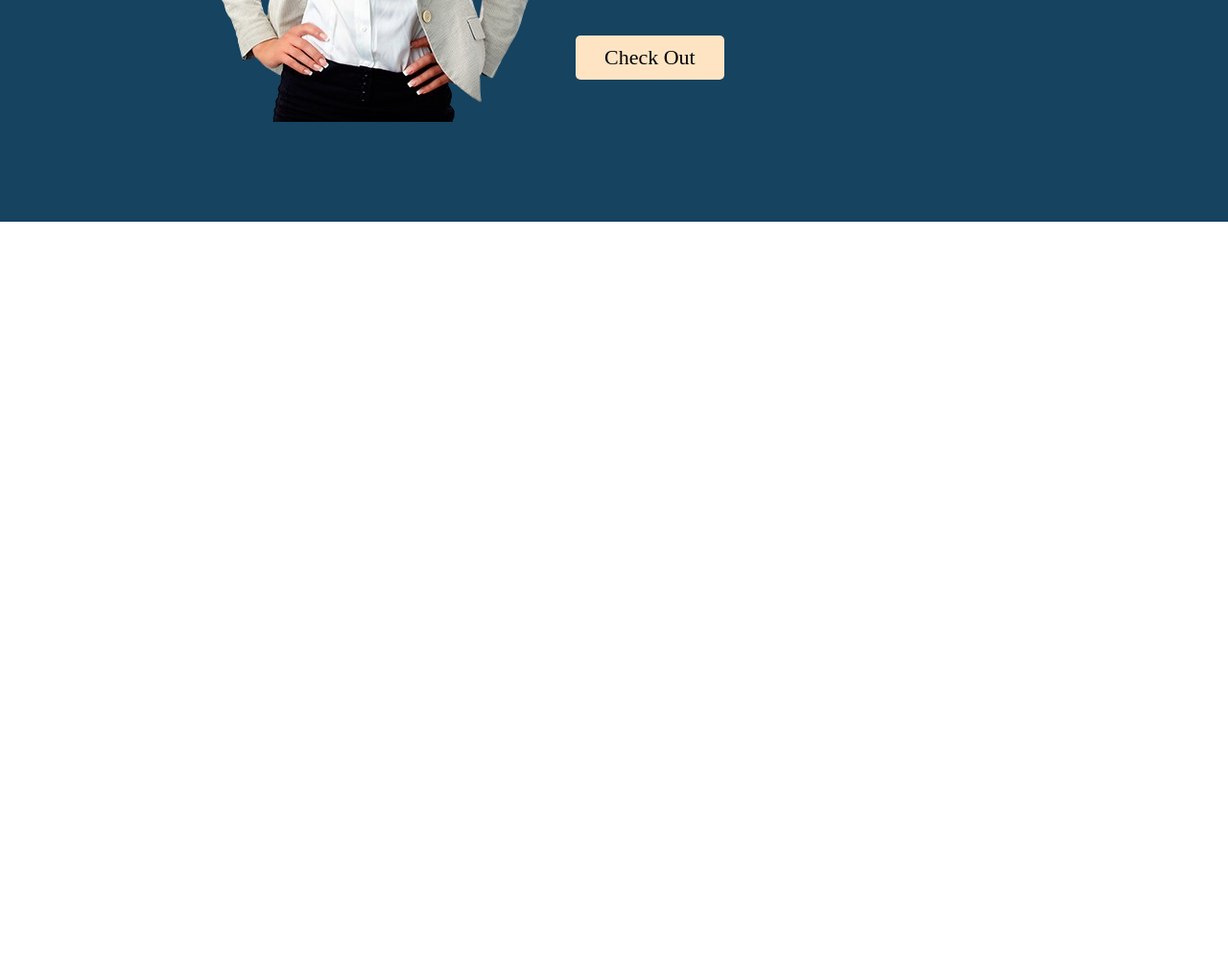
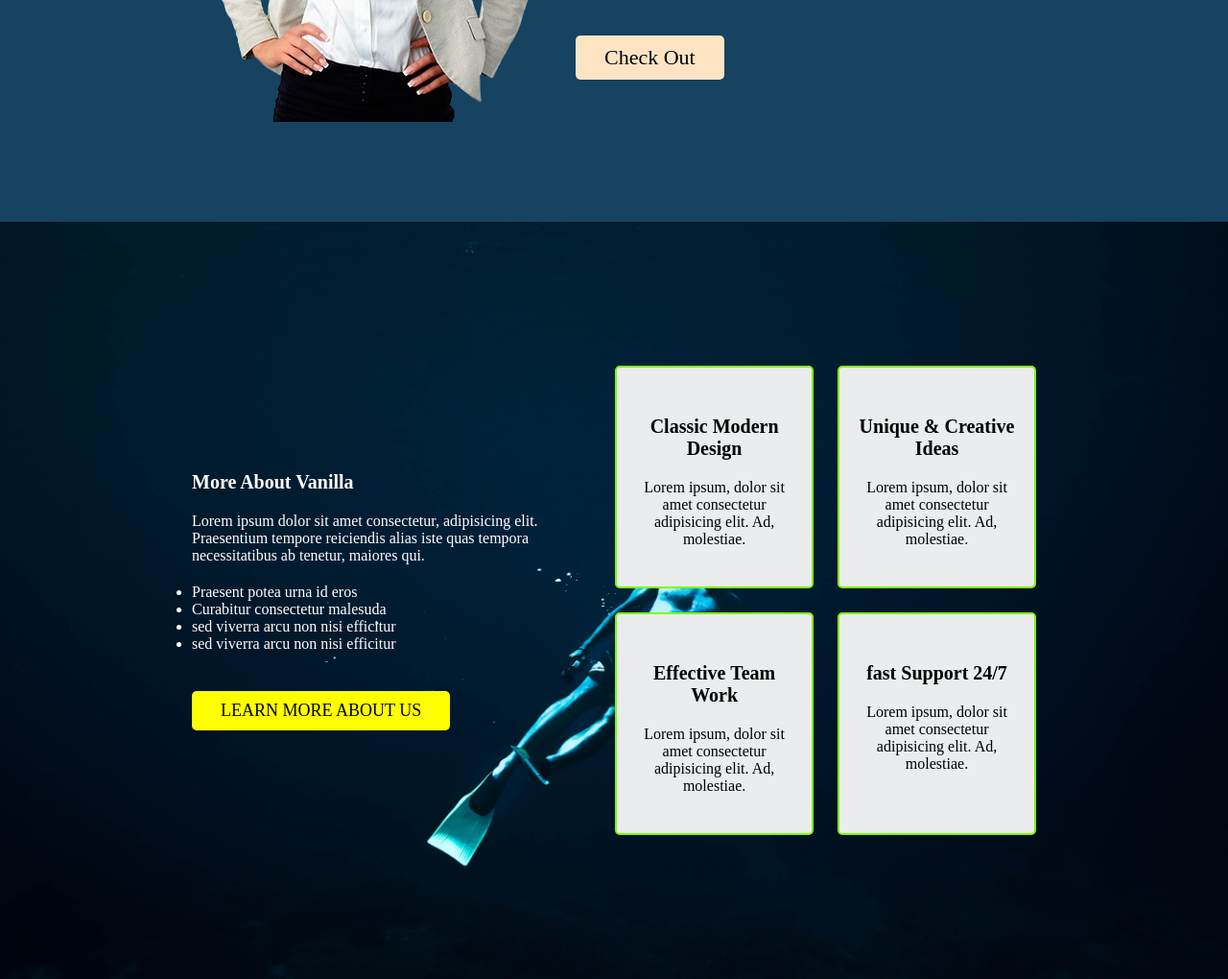
Before and after one commit to NazminNoor/Responsive-website-html-css, a plain HTML site: page index.html in a window 1280 px wide. Shown: the part 2107-3127 px from the top of the page at 96% size. Before the commit the page ends 2338 px from the top, so only its background shows below. Drawn offline with Linux system fonts and the light colour scheme; a web font is replaced by a local one.

Commit message:
aboute section code

```diff
--- a/index.html
+++ b/index.html
@@ -97,14 +97,53 @@
 
     </div>
 
-
-
-
 </div>
 
 </section>
 
+<!-- thrid section code start  -->
 
+<section id="about-section">
+
+        <div id="about-parent">
+                <div class="more-aboute-villa">
+                    <h4> More About Vanilla</h4>
+                    <p>Lorem ipsum dolor sit amet consectetur, adipisicing elit. Praesentium tempore reiciendis alias iste quas tempora necessitatibus ab tenetur, maiores qui.</p>
+                    <ul>
+                        <li>Praesent potea urna id eros</li>
+                        <li>Curabitur consectetur malesuda</li>
+                        <li>sed viverra arcu non nisi efficitur</li>
+                        <li>sed viverra arcu non nisi efficitur</li>
+                    </ul>
+
+                    <a href="#"> LEARN MORE ABOUT US</a>
+
+                </div>
+                <div id="about-single-parent">
+                    <div class="about-singel">
+                        <h4>Classic Modern Design</h4>
+                        <p>Lorem ipsum, dolor sit amet consectetur adipisicing elit. Ad, molestiae.</p>
+                    </div>
+
+                    <div class="about-singel">
+                        <h4>Unique & Creative Ideas</h4>
+                        <p>Lorem ipsum, dolor sit amet consectetur adipisicing elit. Ad, molestiae.</p>
+                    </div>
+
+                    <div class="about-singel">
+                        <h4>Effective Team Work</h4>
+                        <p>Lorem ipsum, dolor sit amet consectetur adipisicing elit. Ad, molestiae.</p>
+                    </div>
+
+                    <div class="about-singel">
+                        <h4>fast Support 24/7</h4>
+                        <p>Lorem ipsum, dolor sit amet consectetur adipisicing elit. Ad, molestiae.</p>
+                    </div>
+
+                </div>
+
+        </div>
+</section>
 
 
     </main>
--- a/style.css
+++ b/style.css
@@ -193,18 +193,66 @@ box-shadow: 5px 5px 10px gray ;
 }
 
 
+/* third section code  */
+#about-section{
+    background-image:url('images/about-section.jpg') ;
+    background-repeat: no-repeat;
+    background-position: center center;
+    background-size:cover ;
+    padding: 150px 0;
+}
+#about-parent{
+    display: flex;
+    justify-content: space-between;
+    gap: 30px;
+    align-items: center;
+    margin-left: 200px;
+    margin-right: 200px;
+color: white;
+}
 
+.more-aboute-villa h4{
+    font-size: 20px;
+    margin-bottom: 20px;
+}
 
+.more-aboute-villa ul{
+    margin: 20px 0;
+}
+.more-aboute-villa a{
+    text-decoration: none;
+    font-size: 18px ;
+    background-color: yellow;
+    padding: 10px 30px;
+    display: inline-block;
+    margin-top: 20px;
+    border-radius: 5px;
+    color: black;
+    cursor: pointer;
+}
+#about-single-parent{
+    display: grid;
+    grid-template-columns:repeat(2, 1fr) ;
+    grid-gap:25px ;
+}
+.about-singel{
+    background-color:#EAECEE ;
+    color: black;
+    padding: 40PX 20PX;
+    border-radius: 5PX;
+    text-align: center;
+    border: 2PX solid lawngreen;
+}
 
-
-
-
-
-
+.about-singel h4{
+    font-size: 20px;
+    padding: 10px 0 20px 0;
+}
 
 /* first section media query code start */
 
 @media only screen and (max-width:688px) {
+    /* service section code strat  */
     #service-parent{
         display: grid;
         grid-template-columns: repeat(1, 1fr);
@@ -212,6 +260,7 @@ box-shadow: 5px 5px 10px gray ;
         width: 100%;
     }
 
+    /* smart section code start  */
     #smart-parent{
         margin-left: 30px;
         margin-right: 30px;
@@ -223,11 +272,24 @@ box-shadow: 5px 5px 10px gray ;
     width:100% ;
     margin-bottom: 50px;
 }
+/* Aboute section code start  */
+#about-parent{
+    display: block;
+    margin-left: 30px;
+    margin-right: 30px;
 
+}
+#about-single-parent{
+    display: grid;
+    grid-template-columns:repeat(1, 1fr) ;
+    grid-gap:15px ;
+    margin-top: 50px;
+}
 
 }
 
 @media only screen and (min-width:689px) and (max-width:1099px){
+    /* service section code strat  */
     #service-parent{
         display: grid;
         grid-template-columns: repeat(2, 1fr);
@@ -235,6 +297,7 @@ box-shadow: 5px 5px 10px gray ;
         width: 100%;
     }
 
+    /* smart section code start  */
     #smart-parent{
         margin-left: 70px;
         margin-right: 70px;
@@ -247,6 +310,18 @@ box-shadow: 5px 5px 10px gray ;
         margin-bottom: 70px;
     }
 
+    /* Aboute section code start  */
+    #about-parent{
+        display: block;
+        margin-left: 70px;
+        margin-right: 70px;
 
+    }
+    #about-single-parent{
+        display: grid;
+        grid-template-columns:repeat(1, 1fr) ;
+        grid-gap:20px ;
+        margin-top:50px ;
+    }
 
 }
```
Also changed, not shown: images/about-section.jpg (added), images/contact.jpg (added), images/take-care.jpg (added), 1 other file.
